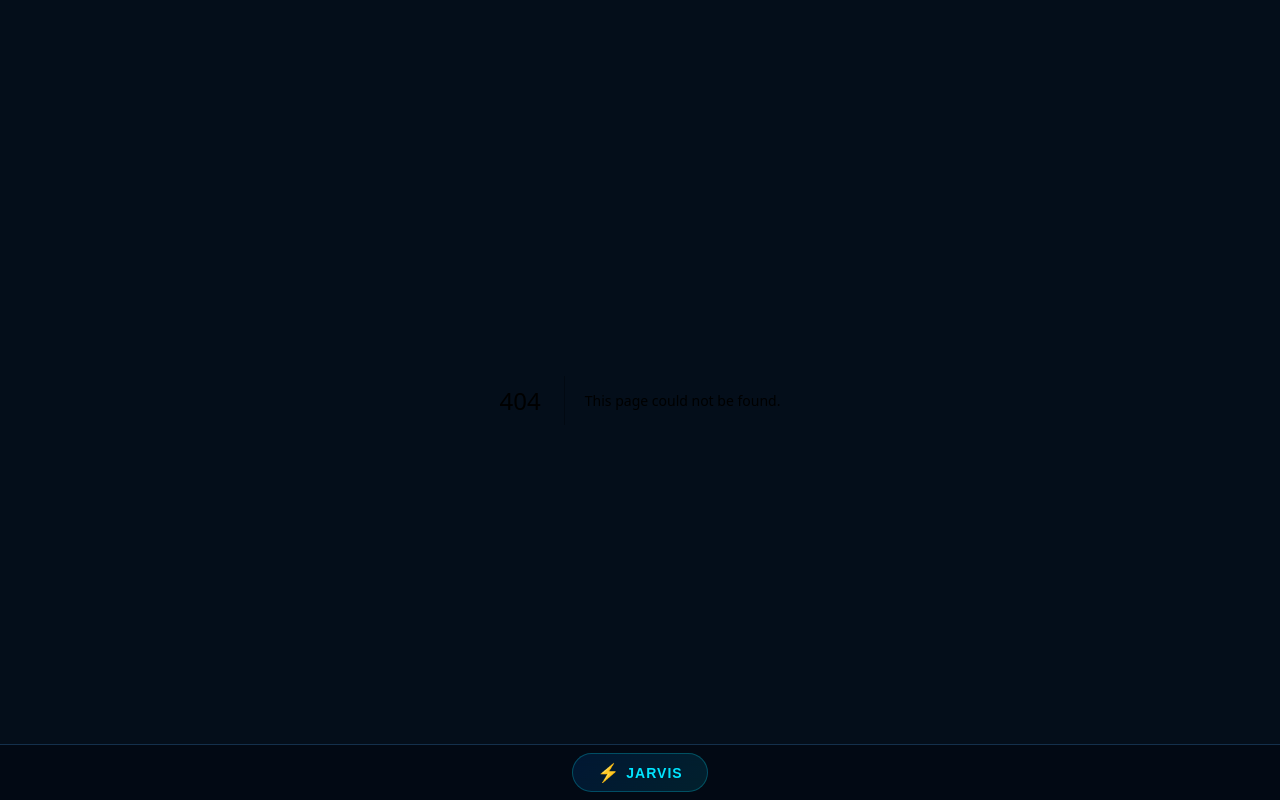
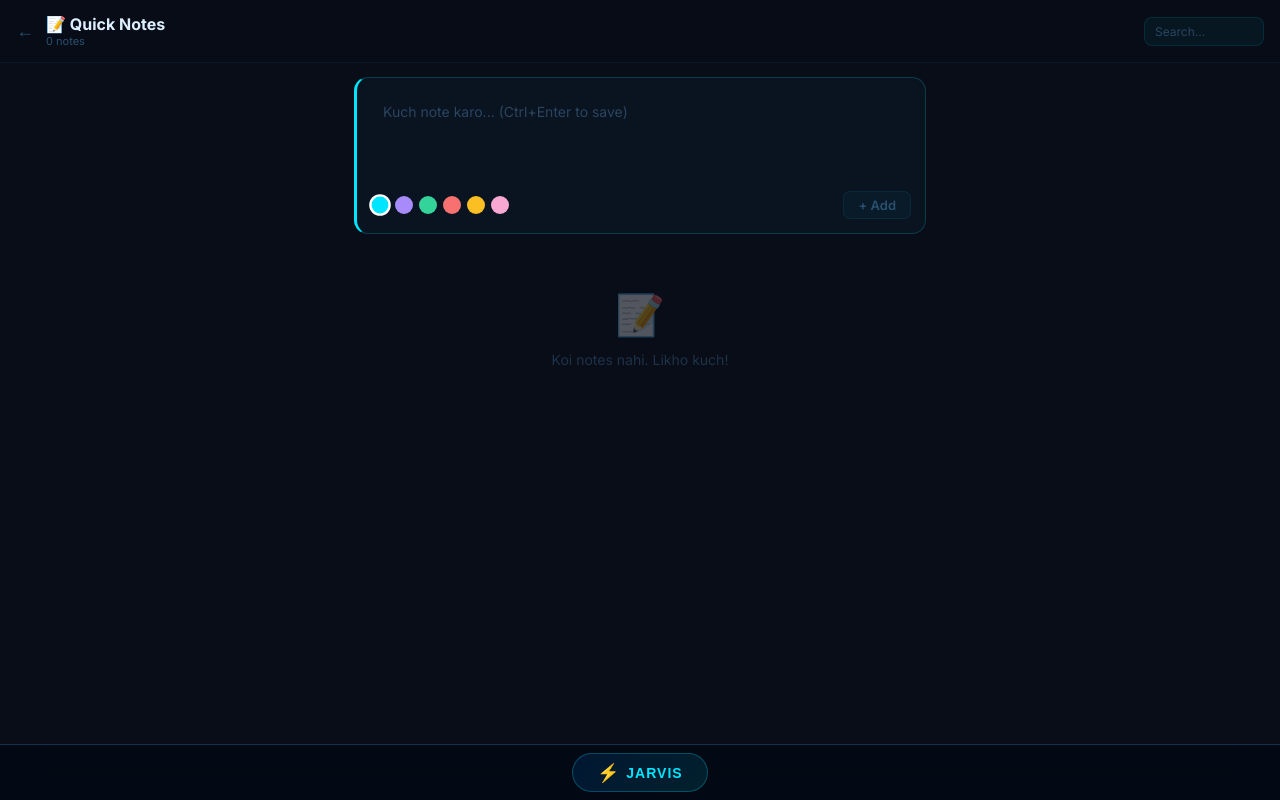
Before and after one commit to prashant998132-cpu/Apple, a Next.js app: page /notes in a window 1280 px wide. Before the commit this address had no page. Built offline with nearby package versions, Linux system fonts and the light colour scheme.

Commit message:
upgrade: add app/notes/page.tsx [JARVIS v11]

```diff
--- /dev/null
+++ b/app/notes/page.tsx
@@ -0,0 +1,138 @@
+'use client'
+import { useState, useEffect, useRef } from 'react'
+import Link from 'next/link'
+
+type Note = { id: string; text: string; color: string; pinned: boolean; ts: number }
+
+const COLORS = ['#00e5ff', '#a78bfa', '#34d399', '#f87171', '#fbbf24', '#f9a8d4']
+const KEY = 'jarvis_notes_v1'
+
+function load(): Note[] { try { return JSON.parse(localStorage.getItem(KEY) || '[]') } catch { return [] } }
+function save(n: Note[]) { try { localStorage.setItem(KEY, JSON.stringify(n)) } catch {} }
+function uid() { return Date.now().toString(36) + Math.random().toString(36).slice(2, 5) }
+
+export default function NotesPage() {
+  const [notes, setNotes] = useState<Note[]>([])
+  const [text, setText] = useState('')
+  const [color, setColor] = useState(COLORS[0])
+  const [q, setQ] = useState('')
+  const [editId, setEditId] = useState<string | null>(null)
+  const txtRef = useRef<HTMLTextAreaElement>(null)
+
+  useEffect(() => { setNotes(load()) }, [])
+
+  function addNote() {
+    if (!text.trim()) return
+    if (editId) {
+      const updated = notes.map(n => n.id === editId ? { ...n, text: text.trim(), color } : n)
+      setNotes(updated); save(updated); setEditId(null)
+    } else {
+      const n: Note = { id: uid(), text: text.trim(), color, pinned: false, ts: Date.now() }
+      const updated = [n, ...notes]
+      setNotes(updated); save(updated)
+    }
+    setText(''); txtRef.current?.focus()
+  }
+
+  function deleteNote(id: string) {
+    const updated = notes.filter(n => n.id !== id)
+    setNotes(updated); save(updated)
+    if (editId === id) { setEditId(null); setText('') }
+  }
+
+  function pinNote(id: string) {
+    const updated = notes.map(n => n.id === id ? { ...n, pinned: !n.pinned } : n)
+    setNotes(updated); save(updated)
+  }
+
+  function startEdit(n: Note) {
+    setEditId(n.id); setText(n.text); setColor(n.color)
+    setTimeout(() => { txtRef.current?.focus(); txtRef.current?.select() }, 50)
+  }
+
+  const filtered = q.trim()
+    ? notes.filter(n => n.text.toLowerCase().includes(q.toLowerCase()))
+    : notes
+
+  const pinned = filtered.filter(n => n.pinned)
+  const unpinned = filtered.filter(n => !n.pinned)
+  const sorted = [...pinned, ...unpinned]
+
+  function handleKey(e: React.KeyboardEvent) {
+    if (e.key === 'Enter' && (e.ctrlKey || e.metaKey)) addNote()
+    if (e.key === 'Escape') { setEditId(null); setText('') }
+  }
+
+  return (
+    <div style={{ minHeight: '100vh', background: 'var(--bg-base)', color: 'var(--text-primary)', fontFamily: "'Inter', sans-serif", padding: '0 0 80px' }}>
+      <style>{`* { box-sizing: border-box } @keyframes fadeUp { from{opacity:0;transform:translateY(6px)} to{opacity:1;transform:translateY(0)} } .note-card:hover .note-actions { opacity:1 } .note-actions { opacity:0; transition:opacity 0.15s }`}</style>
+
+      <div style={{ background: 'rgba(8,13,24,0.95)', borderBottom: '1px solid rgba(0,229,255,0.07)', padding: '14px 16px', display: 'flex', alignItems: 'center', gap: '12px', backdropFilter: 'blur(12px)', position: 'sticky', top: 0, zIndex: 10 }}>
+        <Link href="/" style={{ color: '#2a5070', fontSize: '18px', textDecoration: 'none' }}>←</Link>
+        <div style={{ flex: 1 }}>
+          <div style={{ fontSize: '16px', fontWeight: 700, color: '#ddeeff' }}>📝 Quick Notes</div>
+          <div style={{ fontSize: '11px', color: '#2a5070' }}>{notes.length} notes</div>
+        </div>
+        <input value={q} onChange={e => setQ(e.target.value)} placeholder="Search..."
+          style={{ background: 'rgba(0,229,255,0.05)', border: '1px solid rgba(0,229,255,0.1)', borderRadius: '8px', color: '#ddeeff', padding: '6px 10px', fontSize: '12px', width: '120px', outline: 'none' }} />
+      </div>
+
+      <div style={{ maxWidth: '600px', margin: '0 auto', padding: '14px' }}>
+        {/* Add note */}
+        <div style={{ background: 'rgba(12,20,34,0.9)', border: `1px solid ${color}33`, borderRadius: '14px', padding: '14px', marginBottom: '16px', borderLeftWidth: '3px', borderLeftColor: color }}>
+          <textarea ref={txtRef} value={text} onChange={e => setText(e.target.value)} onKeyDown={handleKey}
+            placeholder="Kuch note karo... (Ctrl+Enter to save)"
+            rows={3}
+            style={{ width: '100%', background: 'transparent', border: 'none', outline: 'none', color: '#ddeeff', fontSize: '14px', lineHeight: '1.6', resize: 'none', fontFamily: 'inherit', marginBottom: '10px' }} />
+          <div style={{ display: 'flex', alignItems: 'center', justifyContent: 'space-between' }}>
+            <div style={{ display: 'flex', gap: '6px' }}>
+              {COLORS.map(c => (
+                <button key={c} onClick={() => setColor(c)}
+                  style={{ width: '18px', height: '18px', borderRadius: '50%', background: c, border: color === c ? '2px solid white' : '2px solid transparent', cursor: 'pointer', transition: 'transform 0.15s', transform: color === c ? 'scale(1.2)' : 'scale(1)' }} />
+              ))}
+            </div>
+            <div style={{ display: 'flex', gap: '8px' }}>
+              {editId && (
+                <button onClick={() => { setEditId(null); setText('') }}
+                  style={{ background: 'none', border: '1px solid rgba(255,255,255,0.08)', borderRadius: '7px', color: '#4a7090', cursor: 'pointer', padding: '5px 10px', fontSize: '12px', fontFamily: 'inherit' }}>Cancel</button>
+              )}
+              <button onClick={addNote} disabled={!text.trim()}
+                style={{ background: text.trim() ? `${color}22` : 'rgba(0,229,255,0.04)', border: `1px solid ${text.trim() ? color + '44' : 'rgba(0,229,255,0.08)'}`, borderRadius: '7px', color: text.trim() ? color : '#2a5070', cursor: text.trim() ? 'pointer' : 'not-allowed', padding: '5px 14px', fontSize: '13px', fontWeight: 600, transition: 'all 0.15s', fontFamily: 'inherit' }}>
+                {editId ? 'Update' : '+ Add'}
+              </button>
+            </div>
+          </div>
+        </div>
+
+        {/* Notes grid */}
+        {sorted.length === 0 && (
+          <div style={{ textAlign: 'center', color: '#1e3248', fontSize: '14px', padding: '40px 20px' }}>
+            <div style={{ fontSize: '40px', marginBottom: '12px', opacity: 0.3 }}>📝</div>
+            Koi notes nahi. Likho kuch!
+          </div>
+        )}
+        <div style={{ display: 'grid', gridTemplateColumns: 'repeat(auto-fill, minmax(160px, 1fr))', gap: '10px' }}>
+          {sorted.map(n => (
+            <div key={n.id} className="note-card"
+              style={{ background: 'rgba(12,20,34,0.9)', border: `1px solid ${n.color}22`, borderRadius: '12px', padding: '12px', borderLeftWidth: '3px', borderLeftColor: n.pinned ? n.color : n.color + '66', position: 'relative', animation: 'fadeUp 0.18s ease', minHeight: '80px', cursor: 'pointer' }}
+              onDoubleClick={() => startEdit(n)}>
+              {n.pinned && <div style={{ position: 'absolute', top: '8px', right: '8px', fontSize: '10px', opacity: 0.5 }}>📌</div>}
+              <div style={{ fontSize: '13px', color: '#c8dff0', lineHeight: '1.5', wordBreak: 'break-word', whiteSpace: 'pre-wrap', marginBottom: '28px' }}>{n.text}</div>
+              <div style={{ position: 'absolute', bottom: '8px', left: '12px', right: '12px', display: 'flex', justifyContent: 'space-between', alignItems: 'center' }}>
+                <span style={{ fontSize: '9px', color: '#1e3248' }}>{new Date(n.ts).toLocaleDateString('en', { day: 'numeric', month: 'short' })}</span>
+                <div className="note-actions" style={{ display: 'flex', gap: '4px' }}>
+                  <button onClick={() => pinNote(n.id)} title={n.pinned ? 'Unpin' : 'Pin'}
+                    style={{ background: 'none', border: 'none', cursor: 'pointer', fontSize: '12px', padding: '2px', opacity: n.pinned ? 1 : 0.5 }}>📌</button>
+                  <button onClick={() => startEdit(n)} title="Edit"
+                    style={{ background: 'none', border: 'none', cursor: 'pointer', fontSize: '12px', padding: '2px', opacity: 0.6 }}>✏️</button>
+                  <button onClick={() => deleteNote(n.id)} title="Delete"
+                    style={{ background: 'none', border: 'none', cursor: 'pointer', fontSize: '12px', padding: '2px', opacity: 0.5 }}>🗑️</button>
+                </div>
+              </div>
+            </div>
+          ))}
+        </div>
+      </div>
+    </div>
+  )
+}
```
